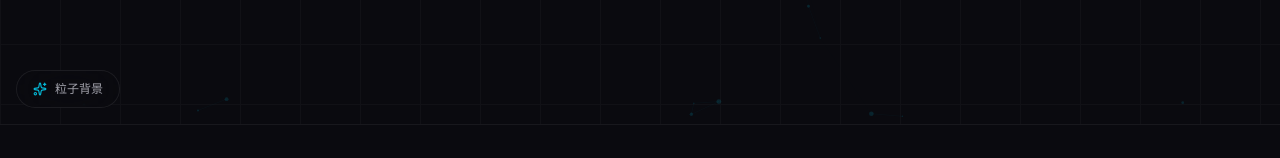
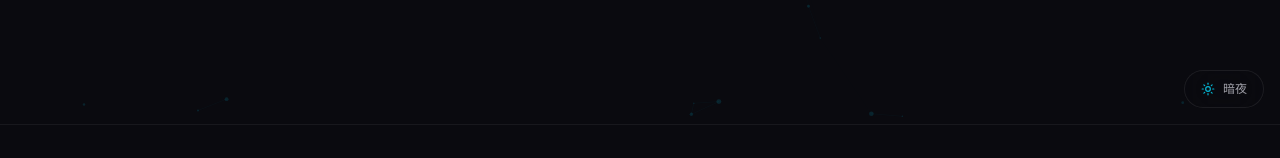
Before and after one commit to jiang050504/Portfolio, a Next.js app: page /admin in a window 1280 px wide. Shown: the part 676-834 px from the top of the page. Built offline with nearby package versions, Linux system fonts and the light colour scheme.

Commit message:
去网格、右下角四主题一键切换按钮
- 移除背景网格线
- 右下角按钮可轮换暗夜/霜月/恒月/虹月四个主题
- 切换主题自动开启壁纸（暗夜除外）

```diff
--- a/src/components/layout/Background.tsx
+++ b/src/components/layout/Background.tsx
@@ -97,8 +97,6 @@ export default function Background() {
 
   return (
     <div className="pointer-events-none fixed inset-0 z-0">
-      <div className="absolute inset-0" style={{opacity:.03,backgroundImage:`linear-gradient(var(--text-primary) 1px, transparent 1px), linear-gradient(90deg, var(--text-primary) 1px, transparent 1px)`,backgroundSize:"60px 60px"}} />
-
       {wallpaperEnabled && displayWallpaper && (
         <div className="absolute inset-0">
           <img src={asset(displayWallpaper)} alt="" className="h-full w-full" style={{objectFit:"cover",opacity:wallpaperOpacity,filter:wallpaperBlur>0?`blur(${wallpaperBlur}px)`:undefined}} />
--- a/src/components/layout/WallpaperToggle.tsx
+++ b/src/components/layout/WallpaperToggle.tsx
@@ -2,36 +2,39 @@
 
 import { motion } from "framer-motion";
 import { useContent } from "@/context/ContentContext";
-import { ImageIcon, Sparkles } from "lucide-react";
+import { Sparkles, Moon, Sun, Flame } from "lucide-react";
 
-export default function WallpaperToggle() {
+const themes = [
+  { id: "cyber" as const, label: "暗夜", icon: Sun, color: "#06b6d4" },
+  { id: "frostmoon" as const, label: "霜月", icon: Moon, color: "#a9ddff" },
+  { id: "hengyue" as const, label: "恒月", icon: Sparkles, color: "#ffd56f" },
+  { id: "hongyue" as const, label: "虹月", icon: Flame, color: "#ff424f" },
+];
+
+export default function ThemeSwitcher() {
   const { content, updateContent } = useContent();
-  const { wallpaperEnabled } = content;
+  const current = themes.findIndex((t) => t.id === content.theme);
 
-  const toggle = () => {
-    updateContent({ ...content, wallpaperEnabled: !wallpaperEnabled });
+  const next = () => {
+    const n = (current + 1) % themes.length;
+    updateContent({ ...content, theme: themes[n].id, wallpaperEnabled: n > 0 });
   };
+
+  const t = themes[current] || themes[0];
+  const Icon = t.icon;
 
   return (
     <motion.button
-      onClick={toggle}
-      initial={{ opacity: 0, x: 20 }}
+      onClick={next}
+      initial={{ opacity: 0, x: -20 }}
       animate={{ opacity: 1, x: 0 }}
       transition={{ delay: 0.5 }}
-      title={wallpaperEnabled ? "切换为粒子背景" : "切换为壁纸背景"}
-      className="fixed left-4 bottom-4 z-40 flex items-center gap-2 rounded-full border border-white/[0.08] bg-[var(--bg-deep)]/80 backdrop-blur-xl px-4 py-2.5 text-xs text-[var(--text-secondary)] transition-all hover:border-[var(--accent-primary)]/30 hover:text-[var(--text-primary)]"
+      whileTap={{ scale: 0.9 }}
+      title={`当前: ${t.label} — 点击切换`}
+      className="fixed right-4 bottom-4 z-40 flex items-center gap-2 rounded-full border border-white/[0.08] bg-[var(--bg-deep)]/80 backdrop-blur-xl px-4 py-2.5 text-xs text-[var(--text-secondary)] transition-all hover:border-[var(--accent-primary)]/30 hover:text-[var(--text-primary)]"
     >
-      {wallpaperEnabled ? (
-        <>
-          <Sparkles size={14} className="text-[var(--accent-primary)]" />
-          <span>粒子背景</span>
-        </>
-      ) : (
-        <>
-          <ImageIcon size={14} className="text-[var(--accent-secondary)]" />
-          <span>壁纸模式</span>
-        </>
-      )}
+      <Icon size={14} style={{ color: t.color }} />
+      <span>{t.label}</span>
     </motion.button>
   );
 }
```
